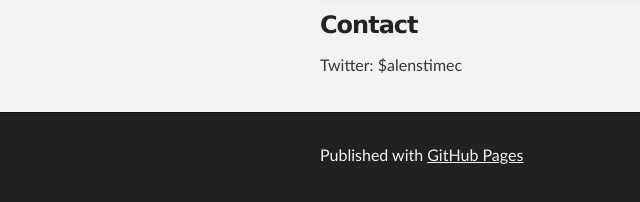
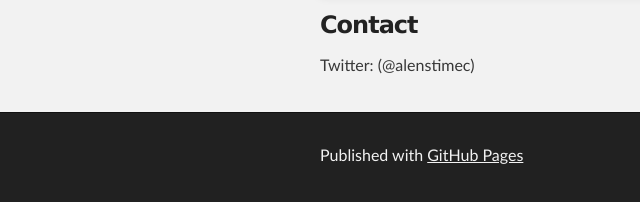
Before and after one commit to alens/alens.github.io, a plain HTML site: page index.html in a window 1280 px wide. Shown: the part 366-568 px from the top of the page, 0-640 px from the left. Drawn offline with Linux system fonts and the light colour scheme.

Commit message:
Update index.html

```diff
--- a/index.html
+++ b/index.html
@@ -39,7 +39,7 @@
 <h3>
 <a id="contact" class="anchor" href="#contact" aria-hidden="true"><span class="octicon octicon-link"></span></a>Contact</h3>
 
-<p>Twitter: $alenstimec</p>
+<p>Twitter: (@alenstimec)</p>
       </section>
     </div>
 
```
